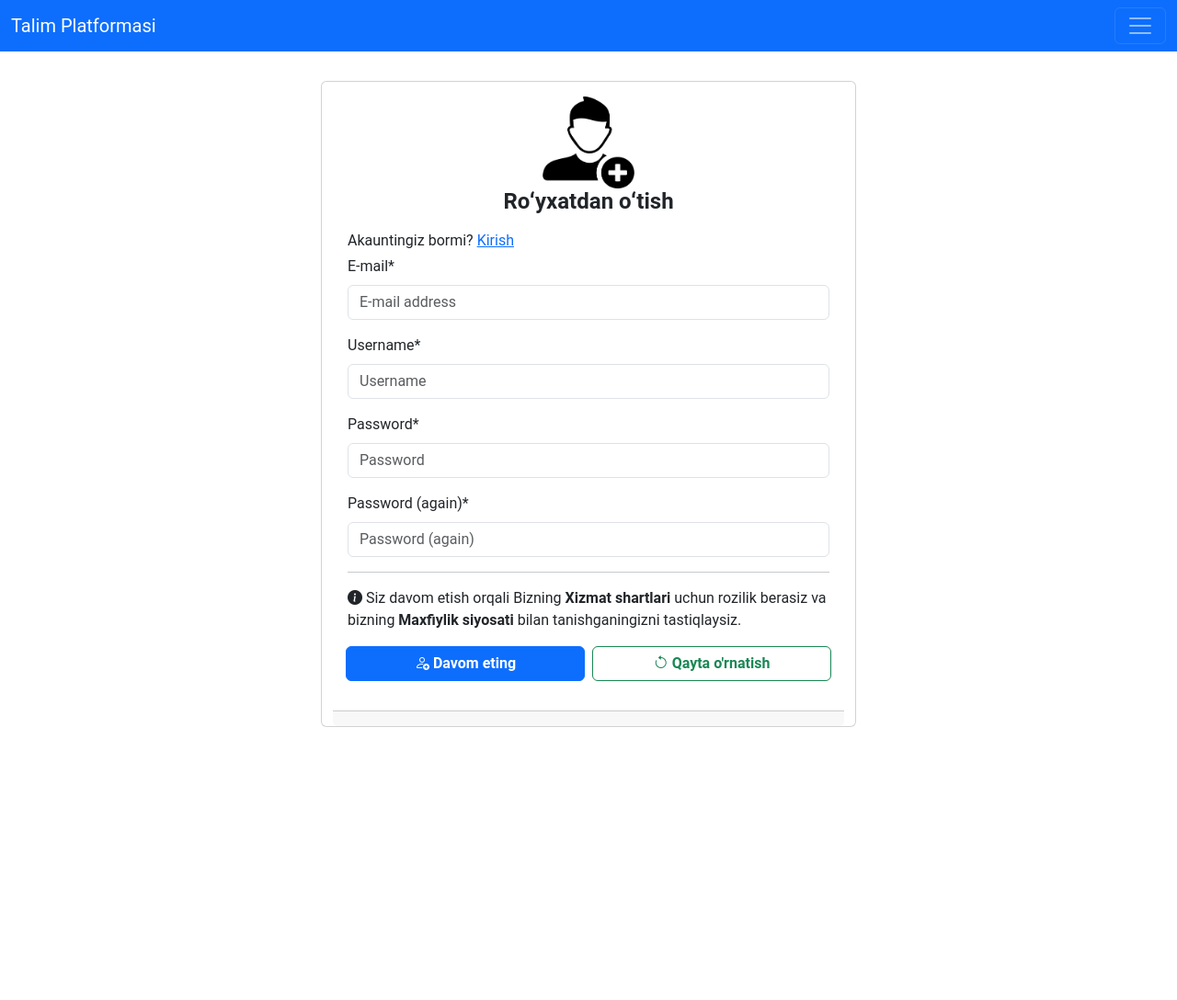
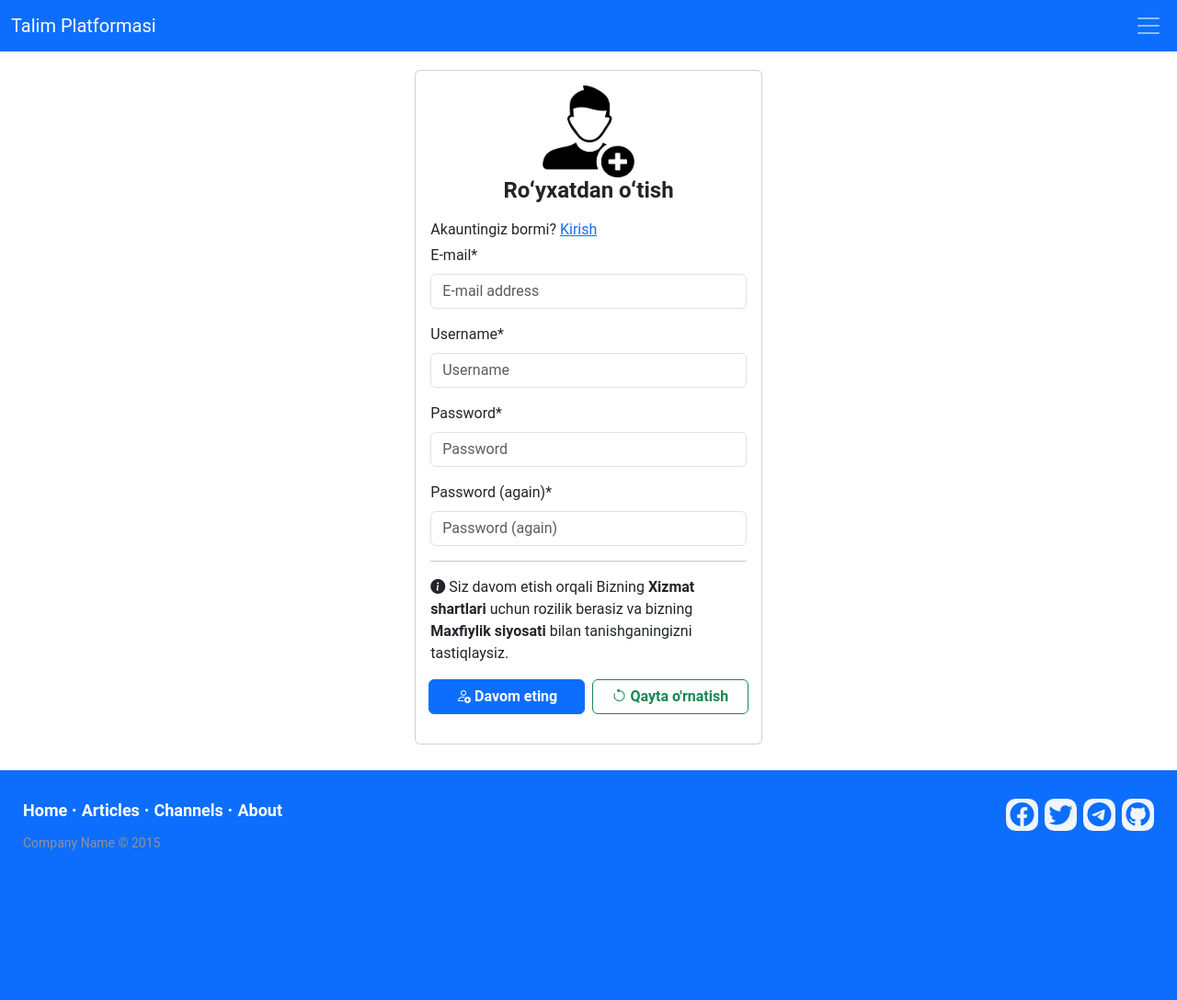
Before and after one commit to Shaxzodb/Educational-Platform, a Django app: page /accounts/signup/ in a window 1280 px wide. Shown: the whole page at 92% size. Before the commit the page ends 791 px from the top, so only its background shows below. Run offline with Django 4.2, Linux system fonts and the light colour scheme; some libraries are stand-ins or nearby versions.

Commit message:
minor changes

```diff
--- a/Templates/account/signup.html
+++ b/Templates/account/signup.html
@@ -1,20 +1,15 @@
-{% extends 'base.html' %}
-{% load i18n %}
-{% load static %}
-{% load crispy_forms_tags %}
+{% extends 'base.html' %} {% load i18n %} {% load static %}
+{% load socialaccount %} {% load crispy_forms_tags %}
+{% block title %} {% trans "Tizimga kirish" %} {% endblock title %} {% block content %}
+{% trans "Tizimga kirish" as login %}
+<div class='container'>
+    <div class="row">
+      <div class="d-flex p-1 justify-content-center">
 
-{%block title %}
-  {% trans "Roʻyxatdan oʻtish" %}
-{% endblock title %}
-
-{% block content %}
-<div class="container d-flex justify-content-center">
-  <form method="post" class="form-signup mt-3 ">
-    <div class="row d-flex justify-content-center">
-      <div class="card col">
+          <div class="card col-md-7 col-lg-5 col-xl-4">
             <div class="card-body">
               <div class="d-flex justify-content-center">
-            <div class ='card-title'>
+                <div class="card-title">
                   <center>
                     <img src={% static 'img/signup-icon.png' %} style=''  width='100' height='100' />
                   </center>
@@ -24,18 +19,22 @@
               <p class="card-text mb-1">
                 Akauntingiz bormi? <a href="{% url 'account_login' %}">Kirish</a>
               </p>
-          {% csrf_token %} {% crispy form %}
+              <form method="POST">
+                {% csrf_token %} {{form|crispy}}
                 <hr/>
           <p><i class="bi bi-info-circle-fill"></i> Siz davom etish orqali Bizning <b>Xizmat shartlari</b> uchun rozilik berasiz va bizning <b>Maxfiylik siyosati</b> bilan tanishganingizni tastiqlaysiz.</p>
           <div class="row g-1 gap-2 mb-3">
             <button type="submit" style='font-weight: bold;' class="btn btn-primary col"><i class="bi bi-person-add"></i> {% trans "Davom eting"%}</button>
             <button type="reset" style='font-weight: bold;' class="btn btn-outline-success col"><i class="bi bi-arrow-counterclockwise"></i> {% trans "Qayta o'rnatish" %}</button>
           </div>
-        </div>
-        <dev class="card-footer"></div>
-      </div>
-    </div>
               </form>
             </div>
 
+          </div>
+
+      </div>
+    </div>
+
+
+</div>
 {% endblock content %}
--- a/Templates/base.html
+++ b/Templates/base.html
@@ -1,9 +1,9 @@
 {% load static %}
-{% load i18n %}
 <!DOCTYPE html>
 <html lang="en">
 <head>
   <meta charset="UTF-8">
+  <meta name="viewport" content="width=device-width">
   <title>{% block title %}My Site{% endblock %}</title>
   <!-- Template Stylesheet -->
   <link href="{% static './css/style.main.css' %}" rel="stylesheet">
@@ -12,95 +12,17 @@
   <!-- Bootstrap Icons CSS -->
   <link rel="stylesheet" href="https://cdn.jsdelivr.net/npm/bootstrap-icons@1.10.2/font/bootstrap-icons.css" integrity="sha384-b6lVK+yci+bfDmaY1u0zE8YYJt0TZxLEAFyYSLHId4xoVvsrQu3INevFKo+Xir8e" crossorigin="anonymous">
   <link rel="stylesheet" href="{% static './css/ckeditor-style.css' %}">
+  <link rel="stylesheet" href="https://cdn.jsdelivr.net/gh/lipis/flag-icons@6.6.6/css/flag-icons.min.css"/>
 </head>
 <body>
-  <nav class="navbar navbar-dark bg-primary fixed-top">
-    <div class="container-fluid">
-      <a class="navbar-brand" href="#">Talim Platformasi</a>
-      <button class="navbar-toggler" type="button" data-bs-toggle="offcanvas" data-bs-target="#offcanvasDarkNavbar" aria-controls="offcanvasDarkNavbar" aria-label="Toggle navigation">
-        <span class="navbar-toggler-icon"></span>
-      </button>
-      <div class="offcanvas offcanvas-end text-bg-info" tabindex="-1" id="offcanvasDarkNavbar" aria-labelledby="offcanvasDarkNavbarLabel">
-        <div class="offcanvas-header text-bg-primary">
-          <button type="button" class="btn-close btn-close-white" data-bs-dismiss="offcanvas" aria-label="Close"></button>
-        </div>
-        <div class="offcanvas-body">
-          <div class='row d-flex align-items-center'>
-            {% if user.is_authenticated %}
-          <div class="offcanvas-title col-9" id="offcanvasDarkNavbarLabel">
-            <div class='ms-1'>
-              <form class='row' action="{% url 'set_language' %}" method="post">{% csrf_token %}
-                <input name="next" type="hidden" value="{{ redirect_to }}">
-                <select onchange="this.form.submit()"  class="form-select " name="language">
-                    {% get_current_language as LANGUAGE_CODE %}
-                    {% get_available_languages as LANGUAGES %}
-                    {% get_language_info_list for LANGUAGES as languages %}
+  {% include 'navbar.html' %}
 
-                    {% for language in languages %}
-                        <option value="{{ language.code }}"{% if language.code == LANGUAGE_CODE %} selected {% endif %}>
-                            {{ language.name }}
-                        </option>
-                    {% endfor %}
-                </select>
-            </form>
-            </div>
-          </div>
-          <div class='col-3'><i class="bi text-white h2 bi-translate"></i></div>
-          {% endif %}
-          </div>
-          <ul class="navbar-nav  ms-auto">
-              <li class="nav-item">
-                <a class="nav-link active" aria-current="page" href="#">Bosh sahifa</a>
-              </li>
-              <li class="nav-item">
-                <a class="nav-link active" href="#">Kurslar</a>
-              </li>
-              <li class="nav-item">
-                <a class="nav-link active" href="#">Tadbirlar</a>
-              </li>
-              <li class="nav-item">
-                <a class="nav-link active" href="#">Biz haqimizda</a>
-              </li>
-              <li class="nav-item">
-                <a class="nav-link active" href="#">Bog'lanish</a>
-              </li>
-              {% if user.is_authenticated %}
-
-              <div class="nav-item dropdown">
-                <a href="#" class="text-uppercase nav-link dropdown-toggle" data-bs-toggle="dropdown">{{user}}</a>
-                <div class="dropdown-menu border-0 text-dark bg-info m-0">
-                    <a href="{% url 'profile' user.profile.slug %}" class="dropdown-item"><i class="bi bi-person-circle"></i> Profile</a>
-                    <a href="" class="dropdown-item"><i class="bi bi-gear-wide"></i> Account Sittings</a>
-
-                    <hr class="dropdown-divider"/>
-                    <a class="dropdown-item" href="{% url 'account_logout'%}"><i class="bi bi-box-arrow-right"></i> Logout</a>
-                </div>
-              </div>
-
-
-              {% else %}
-
-              <li class="nav-item">
-                <a class="nav-link active" href="{% url 'account_login' %}">Login <i class="bi bi-box-arrow-in-right"></i></a>
-              </li>
-
-              {% endif %}
-
-              </ul>
-
-        </div>
-      </div>
-    </div>
-  </nav>
-<br>
-<br>
-<br>
   {% block content %}
 
-  {% endblock %}
-
+  {% endblock content %}
+  {% include 'footer.html' %}
   <!-- Bootstrap JS -->
   <script src="https://cdn.jsdelivr.net/npm/@popperjs/core@2.11.7/dist/umd/popper.min.js" integrity="sha384-zYPOMqeu1DAVkHiLqWBUTcbYfZ8osu1Nd6Z89ify25QV9guujx43ITvfi12/QExE" crossorigin="anonymous"></script>
-<script src="https://cdn.jsdelivr.net/npm/bootstrap@5.3.0-alpha3/dist/js/bootstrap.min.js" integrity="sha384-Y4oOpwW3duJdCWv5ly8SCFYWqFDsfob/3GkgExXKV4idmbt98QcxXYs9UoXAB7BZ" crossorigin="anonymous"></script>
+  <script src="https://cdn.jsdelivr.net/npm/bootstrap@5.3.0-alpha3/dist/js/bootstrap.min.js" integrity="sha384-Y4oOpwW3duJdCWv5ly8SCFYWqFDsfob/3GkgExXKV4idmbt98QcxXYs9UoXAB7BZ" crossorigin="anonymous"></script>
 </body>
 </html>
--- /dev/null
+++ b/Templates/footer.html
@@ -0,0 +1,19 @@
+<footer class="footer-distributed mt-4">
+    <div class="footer-right">
+      <a href="#"><i class="bi bi-facebook"></i></a>
+      <a href="#"><i class="bi bi-twitter"></i></a>
+      <a href="#"><i class="bi bi-telegram"></i></a>
+      <a href="#"><i class="bi bi-github"></i></i></a>
+    </div>
+
+    <div class="footer-left">
+      <p class="footer-links">
+        <a class="link-1" href="#">Home</a>
+        <a href="#">Articles</a>
+        <a href="#">Channels</a>
+        <a href="#">About</a>
+      </p>
+
+      <p>Company Name &copy; 2015</p>
+    </div>
+  </footer>
--- /dev/null
+++ b/Templates/navbar.html
@@ -0,0 +1,106 @@
+{% load static %}
+
+{% load i18n %}
+{% get_current_language as LANGUAGE_CODE %}
+{% get_available_languages as LANGUAGES %}
+{% get_language_info_list for LANGUAGES as languages %}
+<nav class="navbar navbar-dark bg-primary fixed-top">
+    <div class="container-fluid">
+      <a class="navbar-brand m-0" href="#">Talim Platformasi</a>
+      <div class='d-flex justify-content-between align-items-center'>
+        {% comment %} <div class='row'>
+          {% if user.is_authenticated %}
+          <div class="offcanvas-title col-6" id="offcanvasDarkNavbarLabel">
+            <div class='ms-1'>
+              <form class='row' action="{% url 'set_language' %}" method="post">{% csrf_token %}
+                <select onchange="this.form.submit()"  class="form-select" name="language">
+                    {% for language in languages %}
+                        <option value="{{ language.code }}"{% if language.code == LANGUAGE_CODE %} selected {% endif %}>
+                            {{ language.name }}
+                        </option>
+                    {% endfor %}
+                </select>
+              </form>
+            </div>
+          </div>
+          {% endif %}
+        </div>  {% endcomment %}
+        {% if user.is_authenticated %}
+        <div class="offcanvas-title" id="offcanvasDarkNavbarLabel">
+          <div class="dropdown">
+            <a href="#" class="text-uppercase p-1 nav-link text-white dropdown-toggle" data-bs-toggle="dropdown"><i class="bi text-white h5 bi-translate"></i> {{LANGUAGE_CODE}}</a>
+            <ul class="dropdown-menu">
+              {% for language in languages %}
+              {% if language.code == 'en'  %}
+
+                <li><a href="http://{{site_url}}/{{language.code}}/{{path_url}}" class="dropdown-item"><i class="fi fi-us fis"></i> {{ language.name }}</a></li>
+
+              {% else %}
+              <li><a href="http://{{site_url}}/{{language.code}}/{{path_url}}" class="dropdown-item"><i class="fi fi-{{language.code}} fis"></i> {{ language.name }}</a></li>
+              {% endif %}
+
+              {% endfor %}
+            </ul>
+          </div>
+        </div>
+
+        {% endif %}
+        <button class="navbar-toggler shadow-none border-0 ms-2 rounded-circle p-1" type="button" data-bs-toggle="offcanvas" data-bs-target="#offcanvasDarkNavbar" aria-controls="offcanvasDarkNavbar" aria-label="Toggle navigation">
+          <span class="navbar-toggler-icon"></span>
+        </button>
+
+      </div>
+      <div class="offcanvas offcanvas-end text-bg-info" tabindex="-1" id="offcanvasDarkNavbar" aria-labelledby="offcanvasDarkNavbarLabel">
+        <div class="offcanvas-header text-bg-primary">
+          <button type="button" class="shadow-none border-0 btn-close btn-close-white" data-bs-dismiss="offcanvas" aria-label="Close"></button>
+        </div>
+        <div class="offcanvas-body">
+
+          <ul class="navbar-nav ms-auto">
+              <li class="nav-item">
+                <a class="nav-link active" aria-current="page" href="#">Bosh sahifa</a>
+              </li>
+              <li class="nav-item">
+                <a class="nav-link active" href="#">Kurslar</a>
+              </li>
+              <li class="nav-item">
+                <a class="nav-link active" href="#">Tadbirlar</a>
+              </li>
+              <li class="nav-item">
+                <a class="nav-link active" href="#">Biz haqimizda</a>
+              </li>
+              <li class="nav-item">
+                <a class="nav-link active" href="#">Bog'lanish</a>
+              </li>
+              {% if user.is_authenticated %}
+
+              <div class="nav-item dropdown">
+                <a href="#" class="text-uppercase nav-link dropdown-toggle" data-bs-toggle="dropdown">{{user}}</a>
+                <div class="dropdown-menu border-0 text-dark bg-info m-0">
+                    <a href="{% url 'profile' user.profile.slug %}" class="dropdown-item"><i class="bi bi-person-circle"></i> Profile</a>
+                    <a href="" class="dropdown-item"><i class="bi bi-gear-wide"></i> Account Sittings</a>
+
+                    <hr class="dropdown-divider"/>
+                    <a class="dropdown-item" href="{% url 'account_logout'%}"><i class="bi bi-box-arrow-right"></i> Logout</a>
+                </div>
+              </div>
+
+
+              {% else %}
+
+              <li class="nav-item">
+                <a class="nav-link active" href="{% url 'account_login' %}">Login <i class="bi bi-box-arrow-in-right"></i></a>
+              </li>
+
+              {% endif %}
+
+              </ul>
+
+        </div>
+      </div>
+    </div>
+  </nav>
+
+<br>
+<br>
+<br>
--- a/static/css/ckeditor-style.css
+++ b/static/css/ckeditor-style.css
@@ -459,3 +459,6 @@
         display: none;
     }
 }
+.ck-content > p {
+    margin: 0;
+}
--- a/static/css/style.main.css
+++ b/static/css/style.main.css
@@ -1,6 +1,6 @@
 :root {
-    --primary: #13C5DD;
-    --secondary: #354F8E;
+    --primary: #0d6efd;
+    --info: #0dcaf0;
     --light: #EFF5F9;
     --dark: #1D2A4D;
 }
@@ -17,10 +17,11 @@
 
 
 .footer-distributed {
-  background-color: #292c2f;
+  background-color: var(--primary);
   box-shadow: 0 1px 1px 0 rgba(0, 0, 0, 0.12);
   box-sizing: border-box;
   width: 100%;
+  padding: 25px !important;
   height: 250px;
   text-align: left;
   font: normal 16px sans-serif;
@@ -51,6 +52,7 @@
   transition: ease .25s;
 }
 
+
 .footer-distributed .footer-links a:before {
   content: "·";
   font-size: 20px;
@@ -74,11 +76,13 @@
   display: inline-block;
   width: 35px;
   height: 35px;
-  background-color: #33383b;
-  border-radius: 2px;
-  font-size: 20px;
-  color: #ffffff;
+  padding-top: 1px;
+  background-color: var(--light);
+  border-radius: 30%;
+  font-size: 26px;
+  color: var(--primary);
   text-align: center;
+  align-items: center;
   line-height: 35px;
   margin-left: 3px;
   transition:all .25s;
@@ -103,25 +107,6 @@
   }
 }
 
-/*========= Css code =========*/
-
-.form-login ,.form-signup{
-    width: 95%;
-}
-@media (min-width: 500px) and (max-width: 991.98px) {
-    .form-login,.form-signup{
-        width: 80%;
-    }
-}
-@media (min-width: 991.98px) {
-    .form-login{
-        width: 60%;
-    }
-    .form-signup{
-        width: 50%;
-    }
-}
-
 div.pagination{
     overflow-x: auto !important;
 }
@@ -129,30 +114,19 @@ div.pagination::-webkit-scrollbar {
   display: none;
 }
 
-/* .card{
-    box-sizing: border-box;
-    border-color: var(--secondary);
-} */
 .card-text-div{
     color:black;
 }
 .page-item .page-link{
-    color: var(--secondary);
+    color: var(--info);
 }
 .page-item .page-link:hover{
     color: var(--primary);
 }
 .form-control:focus{
-    border-color: var(--secondary);
+    border-color: var(--info);
 }
 
-/* Vertical */
-.login{
-  background-image: url('../img/gdpr-animate-2.svg');
-  background-position: center;
-  background-repeat: no-repeat;
-  background-size: auto;
-}
 .article-img{
   width: 50%;
   height: 300px;
@@ -178,3 +152,10 @@ div.pagination::-webkit-scrollbar {
 .container-fluid, .sticky-top mb-0 ,.bg-white ,.shadow-sm{
     margin:0 !important;
 }
+
+.login{
+  background-image: url('../img/gdpr-animate-2.svg');
+  background-position: center;
+  background-repeat: no-repeat;
+  background-size: auto;
+}
```
Also changed, not shown: Config/settings.py (+142 -3 lines), Templates/account/login.html (+13 -11 lines), Templates/account/profile.html (+20 -10 lines), Users/admin.py (+19 -7 lines), middleware/pathUrl.py (added, +14 -0 lines), 1 other file. Lines whose indentation alone changed are shown as unchanged.
